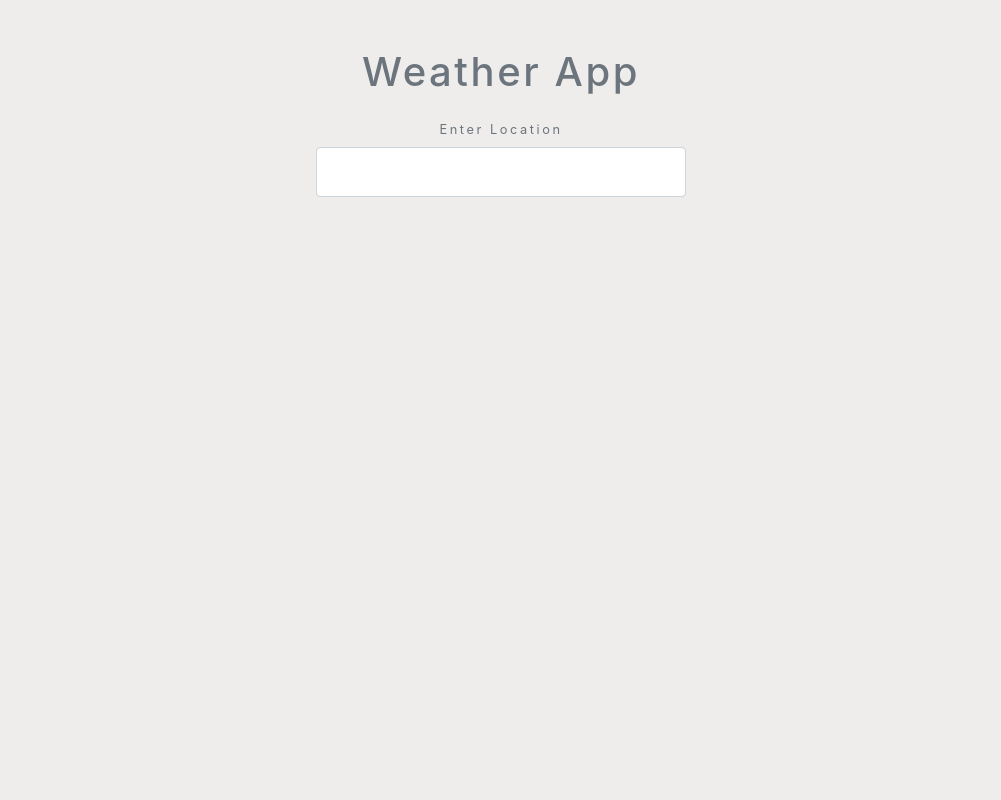
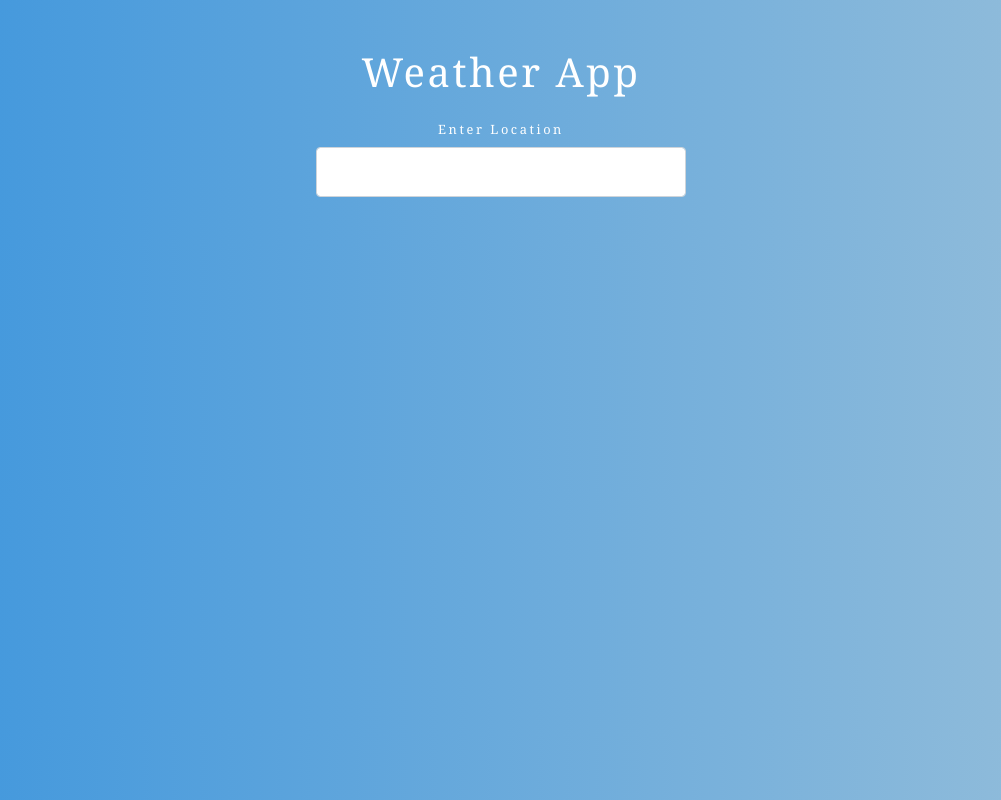
Before and after one commit to sodastereo87/weather_app_js, a plain HTML site: page index.html in a window 1280 px wide. Shown: the whole page, without its empty margins (139-1140 px from the left). Drawn offline with nearby package versions, Linux system fonts and the light colour scheme.

Commit message:
css done

```diff
--- a/index.html
+++ b/index.html
@@ -14,9 +14,9 @@
 <body>
 
     <div class="container my-5 mx-auto">
-        <h1 class="text-muted text-center my-4">Weather App </h1>
+        <h1 class="text-center my-4" id="one">Weather App </h1>
 
-        <form class="change-location my-4 text-center text-muted">
+        <form class="change-location my-4 text-center">
             <label for="city">Enter Location</label>
             <input type="text" name="city" class="form-control p-4">
         </form>
--- a/styles.css
+++ b/styles.css
@@ -1,7 +1,16 @@
 body {
-    background: #eeedec;
     letter-spacing: 0.2em;
     font-size: 0.8em;
+    font-family: 'Lexend Exa', sans-serif;
+    background: -moz-linear-gradient(left, rgb(60, 149, 221) 0%, rgb(151, 191, 218) 100%, white  100%);
+    background: -webkit-linear-gradient(left, rgb(60, 149, 221) 0%, rgb(151, 191, 218) 100%, white   100%);
+    background: linear-gradient(to right, rgb(60, 149, 221) 0%, rgb(151, 191, 218) 100%, white   100%);
+
+}
+
+h1, form {
+    font-family: Georgia;
+    color: white;
 }
 
 .container {
```
